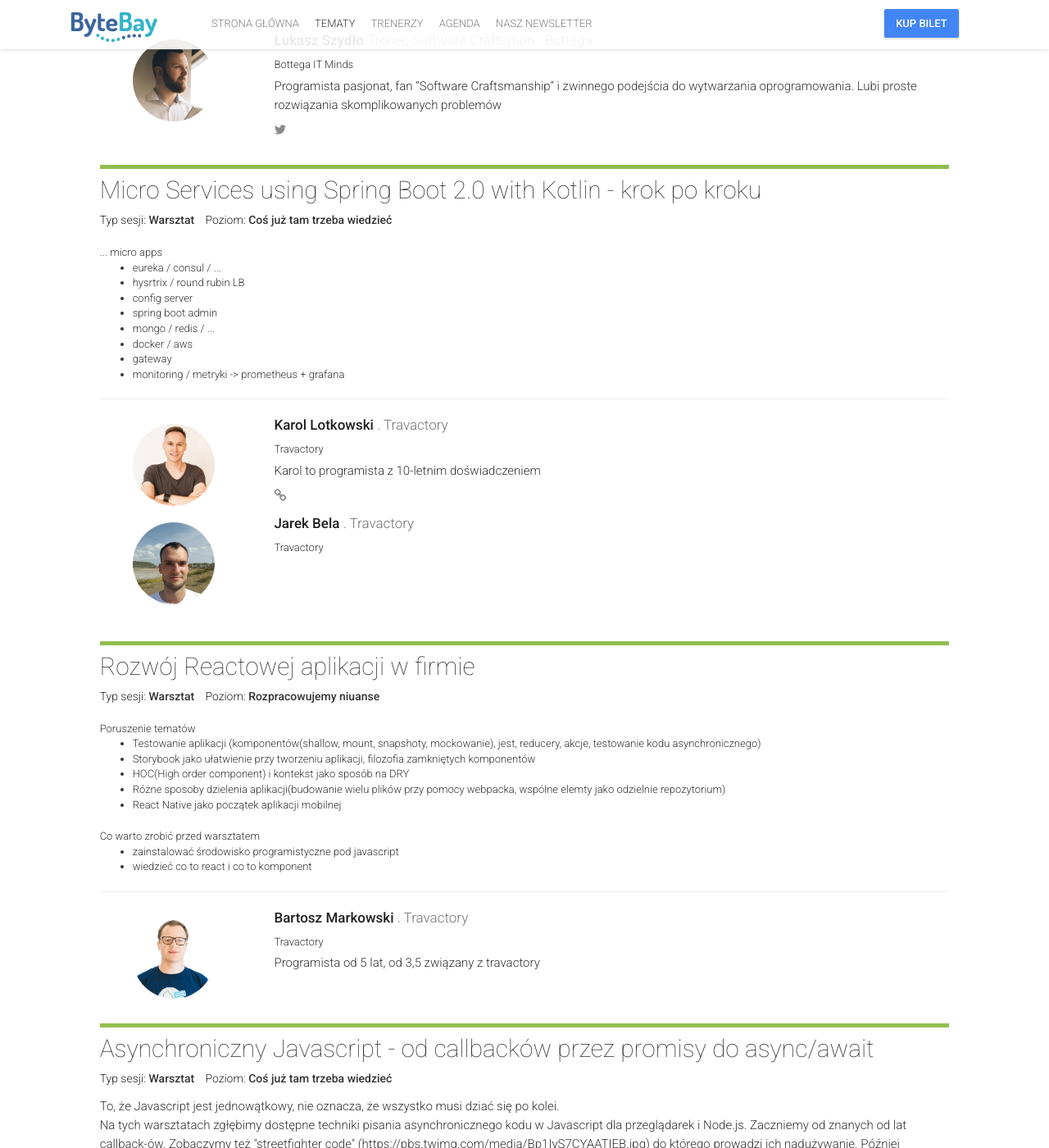
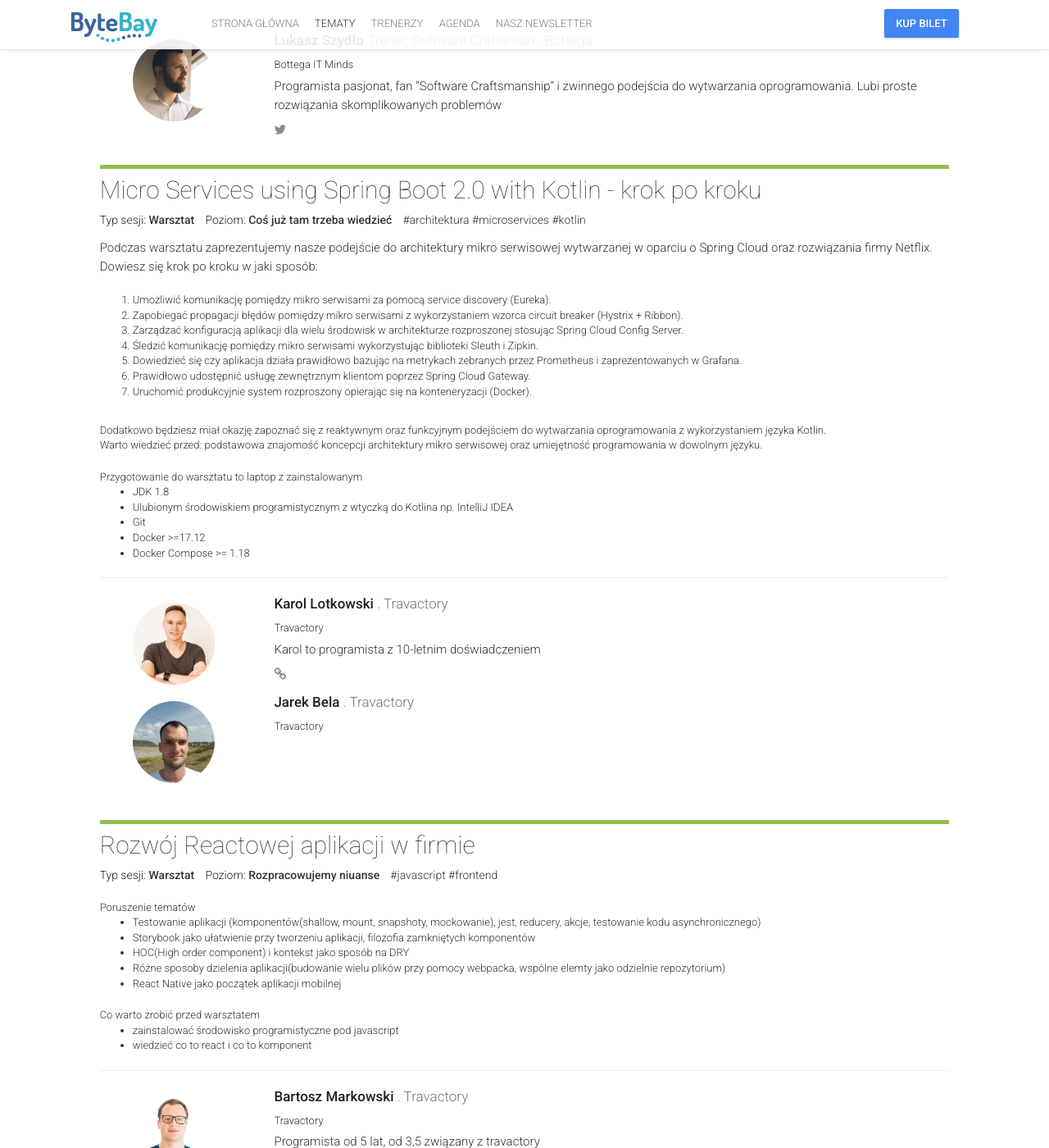
Before and after one commit to 42patterns/bytebay-website, a Jekyll site: the page built from sessions.html, in a window 1280 px wide and 1400 px high, scrolled down 16369 px. Shown: the whole window at 82% size. Built offline with Jekyll 4.4.1, drawn with Linux system fonts in a browser that asks for light colours; nearby versions of some CDN libraries; comment, search, counter and statistics services are not loaded; some of the changed text lies outside the part shown.

Commit message:
Microservices Trv

```diff
--- a/_data/sessions.yml
+++ b/_data/sessions.yml
@@ -540,17 +540,29 @@
 
   - id: 33
     title: "Micro Services using Spring Boot 2.0 with Kotlin - krok po kroku"
-    description: "<figure><figcaption>... micro apps</figcaption>
-    <ul>
-    <li>eureka / consul / ...
-    <li>hysrtrix / round rubin LB
-    <li>config server
-    <li>spring boot admin
-    <li>mongo / redis / ...
-    <li>docker / aws
-    <li>gateway
-    <li>monitoring / metryki -> prometheus + grafana
-    </ul></figure>"
+    description: "Podczas warsztatu zaprezentujemy nasze podejście do architektury mikro serwisowej wytwarzanej w oparciu o Spring Cloud oraz rozwiązania firmy Netflix.
+
+    Dowiesz się krok po kroku w jaki sposób:
+      <ol>
+        <li> Umożliwić komunikację pomiędzy mikro serwisami za pomocą service discovery (Eureka).
+        <li> Zapobiegać propagacji błędów pomiędzy mikro serwisami z wykorzystaniem wzorca circuit breaker (Hystrix + Ribbon).
+        <li> Zarządzać konfiguracją aplikacji dla wielu środowisk w architekturze rozproszonej stosując Spring Cloud Config Server.
+        <li> Śledzić komunikację pomiędzy mikro serwisami wykorzystując biblioteki Sleuth i Zipkin.
+        <li> Dowiedzieć się czy aplikacja działa prawidłowo bazując na metrykach zebranych przez Prometheus i zaprezentowanych w Grafana.
+        <li> Prawidłowo udostępnić usługę zewnętrznym klientom poprzez Spring Cloud Gateway.
+        <li> Uruchomić produkcyjnie system rozproszony opierając się na konteneryzacji (Docker).
+      </ol>
+
+    Dodatkowo będziesz miał okazję zapoznać się z reaktywnym oraz funkcyjnym podejściem do wytwarzania oprogramowania z wykorzystaniem języka Kotlin.
+
+    Warto wiedzieć przed: podstawowa znajomość koncepcji architektury mikro serwisowej oraz umiejętność programowania w dowolnym języku."
+    prereq: {title: "Przygotowanie do warsztatu to laptop z zainstalowanym", list: [
+        "JDK 1.8",
+        "Ulubionym środowiskiem programistycznym z wtyczką do Kotlina np. IntelliJ IDEA",
+        "Git",
+        "Docker >=17.12",
+        "Docker Compose >= 1.18"
+      ]}
     type: 0
     speakers: [44, 45]
     tags: [Architektura, Microservices, Kotlin]
--- a/_includes/schedule.html
+++ b/_includes/schedule.html
@@ -101,7 +101,9 @@
                                     <div class="color-line" style="background: {{ site.data.sessions.meta.sessiontype[session.type].color }}"></div>
                                     <div class="slot-content" style="border-right-color: {{ site.data.sessions.meta.sessiontype[session.type].color }}">
                                         <h5 class="slot-title" itemprop="name">{{ session.title }}</h5>
-                                        <span class="slot-language">{{session.language | upcase}}</span>
+                                        <div>
+                                            <strong>Ścieżka</strong>: {{ tags | join: "%%#" | prepend: "#" | downcase | replace: ' ', '-' | downcase | replace: '%%', ' ' }}
+                                        </div>
                                         <ul class="slot-speakers">
                                             {% for speaker in site.data.speakers %}
                                                 {% for session_speaker in session.speakers %}
--- a/_includes/sessions-modals.html
+++ b/_includes/sessions-modals.html
@@ -23,7 +23,7 @@
 						    <iframe class="embed-responsive-item" src="{{ session.video }}"></iframe>
 						</div>
 						{% endif %}
-						<p class="theme-description">{{ session.description }}</p>
+						<p class="theme-description">{{ session.description | newline_to_br }}</p>
 						{% if session.presentation %}
 						<a class="theme-presentation" href="{{ session.presentation }}" title="Presentation" target="_blank">View presentation</a>
 						{% endif %}
--- a/_includes/sessions.html
+++ b/_includes/sessions.html
@@ -23,6 +23,9 @@
 						{% if session.complexity != null %}
 						<span class="theme-metadata"><span class="caption">Poziom: </span><strong>{{ site.data.sessions.meta.complexity[session.complexity].title }}</strong></span>
 						{% endif %}
+            <span class="theme-metadata">
+                {{ tags | join: "%%#" | prepend: "#" | downcase | replace: ' ', '-' | downcase | replace: '%%', ' ' }}
+            </span>
 						<p class="theme-description">{{ session.description | newline_to_br }}</p>
             {% if session.prereq %}
             <p class="theme-description">
```
